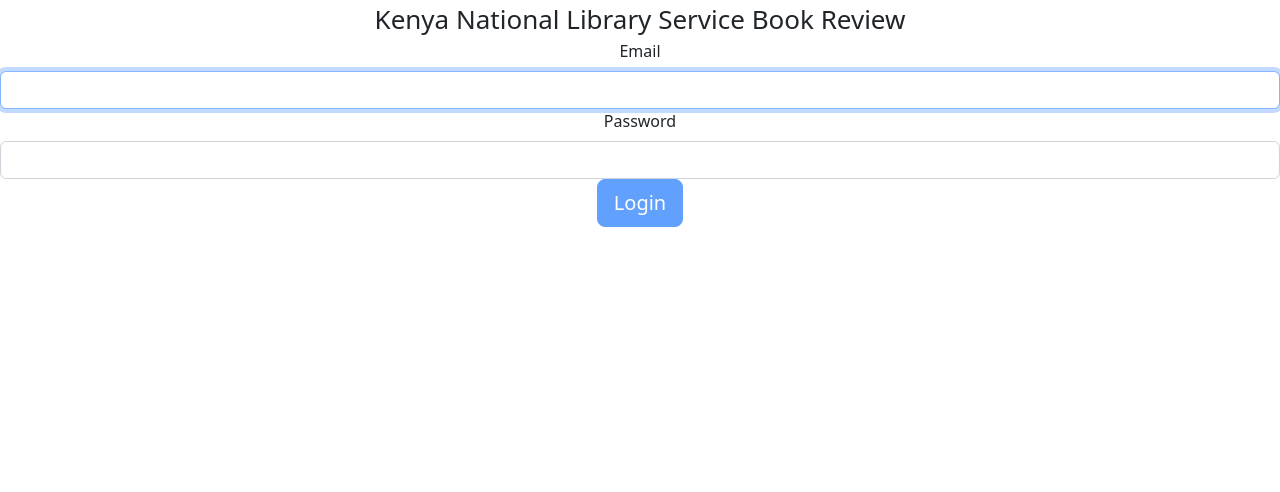
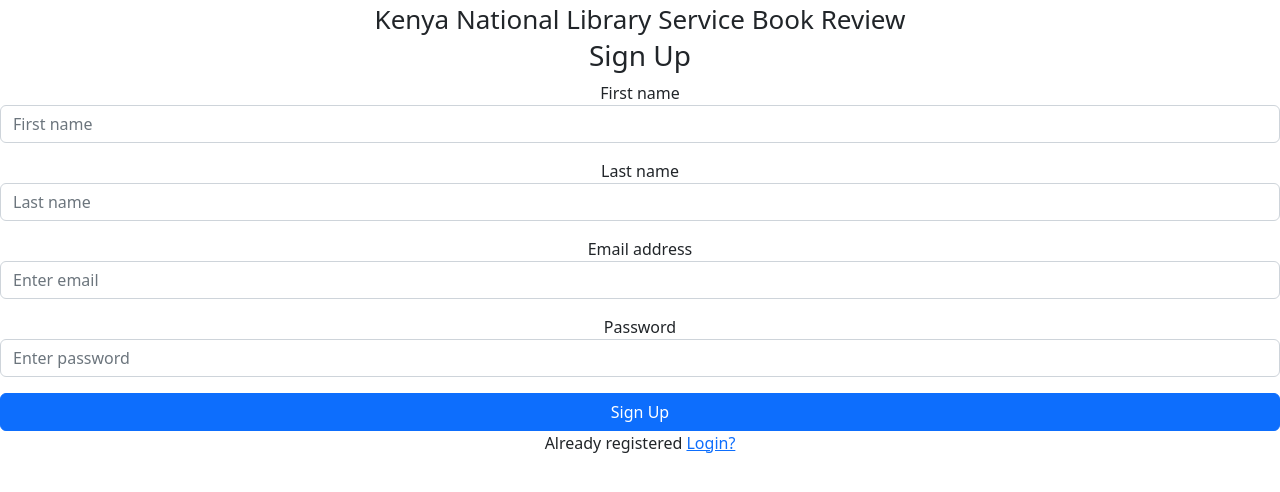
Before and after one commit to bonfacemasira/knls-book-review, a React (Create React App) app: page / in a window 1280 px wide. Shown: the top 492 px of the page. Built offline with nearby package versions, Linux system fonts and the light colour scheme.

Commit message:
add sign up page

```diff
--- a/package.json
+++ b/package.json
@@ -10,6 +10,7 @@
     "react": "^18.2.0",
     "react-bootstrap": "^2.5.0",
     "react-dom": "^18.2.0",
+    "react-router-dom": "^6.3.0",
     "react-scripts": "5.0.1",
     "web-vitals": "^2.1.4"
   },
--- a/src/App.js
+++ b/src/App.js
@@ -1,6 +1,7 @@
 import './App.css';
 import 'bootstrap/dist/css/bootstrap.min.css';
 import Login from './pages/Login';
+import SignUp from './pages/SignUP';
 
 
 function App() {
@@ -9,7 +10,8 @@
       <header className="App-header">
         Kenya National Library Service Book Review
       </header>
-      <Login />
+      {/* <Login /> */}
+      <SignUp />
     </div>
   );
 }
--- a/src/pages/Login.js
+++ b/src/pages/Login.js
@@ -16,18 +16,18 @@
 
     return (
         <div className="Login">
-            <Form onSubmit={handleSubmit}>
+            <Form onSubmit={handleSubmit} className='mb-3'>
                 <Form.Group size="lg" controlId="email">
-                    <Form.Label>Email</Form.Label>
-                    <Form.Control autoFocus type="email" value={email} onChange={(e) => setEmail(e.target.value)} />
+                    <Form.Label>Email address</Form.Label>
+                    <Form.Control autoFocus type="email" placeholder="Enter email" value={email} onChange={(e) => setEmail(e.target.value)} />
                 </Form.Group>
 
                 <Form.Group size="lg" controlId="password">
                     <Form.Label>Password</Form.Label>
-                    <Form.Control type="password" value={password} onChange={(e) => setPassword(e.target.value)} />
+                    <Form.Control type="password" placeholder="Password" value={password} onChange={(e) => setPassword(e.target.value)} />
                 </Form.Group>
 
-                <Button block size="lg" type="submit" disabled={!validateForm()}>Login</Button>
+                <Button block size="lg" type="submit" variant="primary" disabled={!validateForm()}>Login</Button>
             </Form>
         </div>
     )
--- a/src/pages/SignUP.js
+++ b/src/pages/SignUP.js
@@ -1,8 +1,46 @@
 import React from "react";
 
 function SignUp() {
-    return(
-        <div></div>
+    return (
+        <form>
+        <h3>Sign Up</h3>
+        <div className="mb-3">
+          <label>First name</label>
+          <input
+            type="text"
+            className="form-control"
+            placeholder="First name"
+          />
+        </div>
+        <div className="mb-3">
+          <label>Last name</label>
+          <input type="text" className="form-control" placeholder="Last name" />
+        </div>
+        <div className="mb-3">
+          <label>Email address</label>
+          <input
+            type="email"
+            className="form-control"
+            placeholder="Enter email"
+          />
+        </div>
+        <div className="mb-3">
+          <label>Password</label>
+          <input
+            type="password"
+            className="form-control"
+            placeholder="Enter password"
+          />
+        </div>
+        <div className="d-grid">
+          <button type="submit" className="btn btn-primary">
+            Sign Up
+          </button>
+        </div>
+        <p className="forgot-password text-right">
+          Already registered <a href="/Login">Login?</a>
+        </p>
+      </form>
     )
 }
 
```
Also changed, not shown: 1 other file (tests, documents, lock files or other folders).
